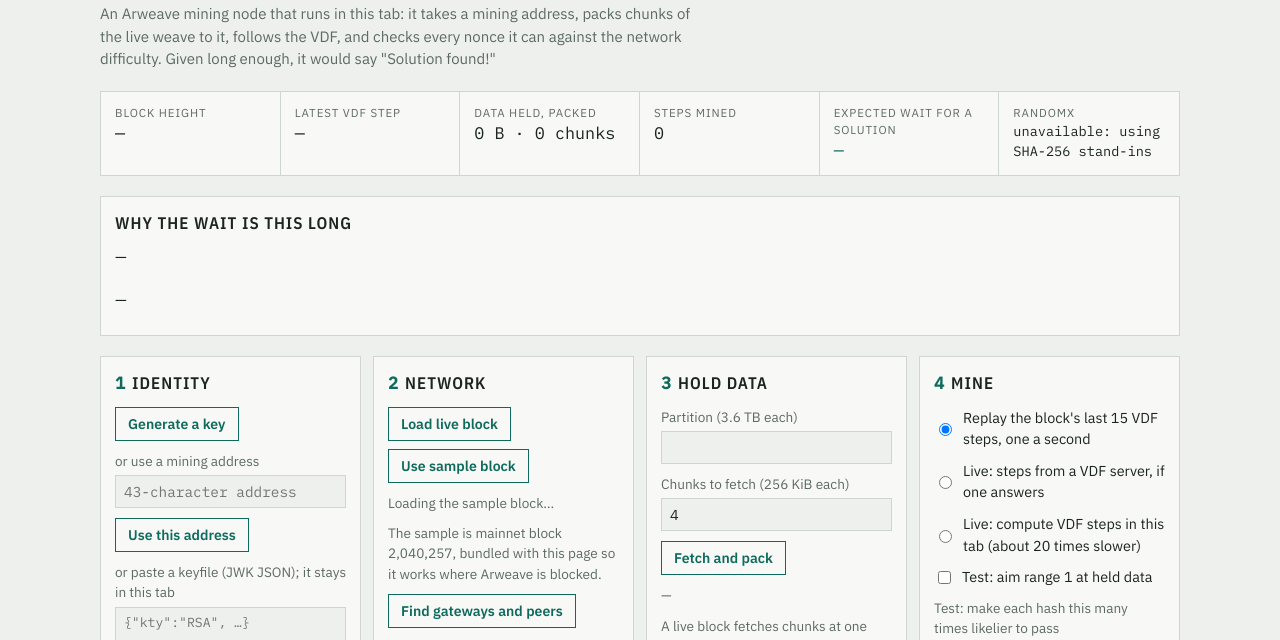
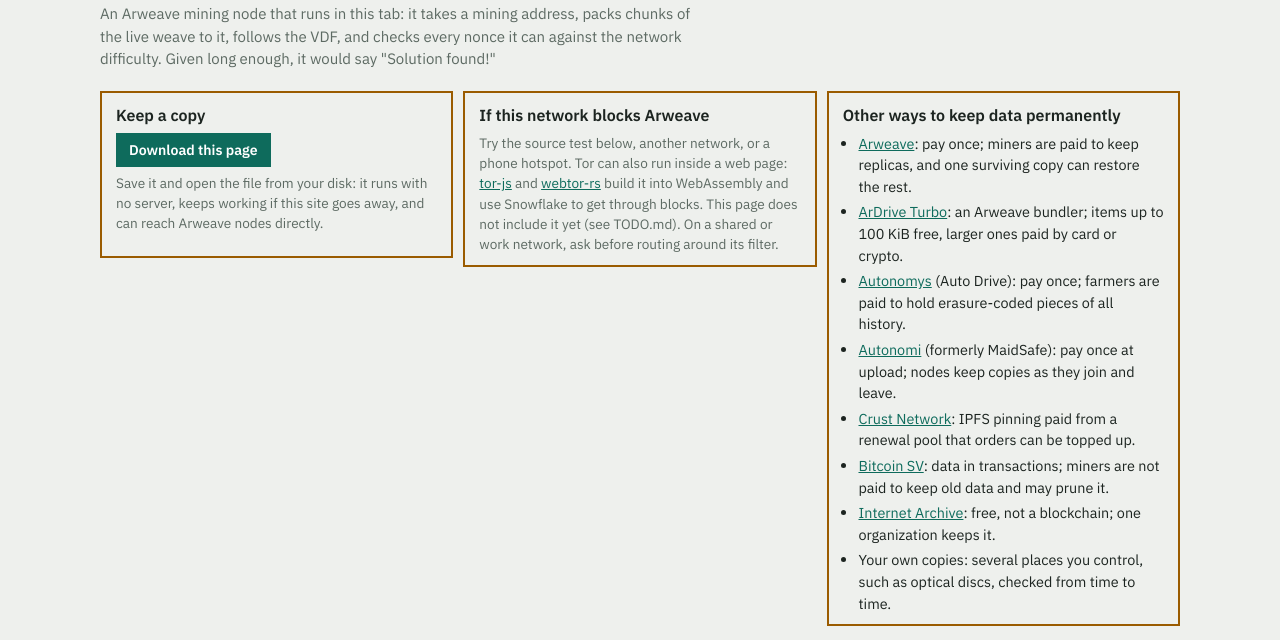
Before and after one commit to fuzzyTew/weave-tab-miner, a website with bundled scripts: page index.html in a window 1280 px wide. Shown: the part 83-723 px from the top of the page. Built offline with nearby package versions, Linux system fonts and the light colour scheme.

Commit message:
Page: reminders at the top — keep a copy, blocked networks and Tor, other permanent storage
Moves the download and permaweb links and the Tor note up from the
bottom and the Network step, and adds links to other ways to keep data
permanently, each with one line on how it pays for keeping data.

Co-Authored-By: Claude Opus 5.5 <noreply@anthropic.com>
Claude-Session: https://claude.ai/code/session_014i5RFt9sDwvsKYJBhvuCFK

```diff
--- a/index.html
+++ b/index.html
@@ -64,6 +64,11 @@
   #stepRows tr { cursor: pointer; }
   #stepRows tr:focus-visible { outline: 2px solid var(--accent); outline-offset: -2px; }
 
+  .reminders { display: grid; gap: 10px; align-items: start; grid-template-columns: repeat(auto-fit, minmax(min(100%, 280px), 1fr)); }
+  .reminder { border: 2px solid var(--warn); padding: 10px 14px; display: grid; gap: 6px; align-content: start; }
+  .reminder h3 { margin: 0; font-size: 1rem; }
+  .alternatives { margin: 0; padding-left: 1.1em; display: grid; gap: 4px; font-size: 0.9rem; }
+  .visually-hidden { position: absolute; width: 1px; height: 1px; overflow: hidden; clip: rect(0 0 0 0); white-space: nowrap; }
   .banner { border: 2px solid var(--good); background: var(--real-bg); padding: 14px 16px; display: grid; gap: 4px; }
   .banner strong { font-family: var(--font-display); font-size: 1.4rem; color: var(--good); }
 
@@ -127,6 +132,34 @@
     <p class="lede">An Arweave mining node that runs in this tab: it takes a mining address, packs chunks of the live weave to it, follows the VDF, and checks every nonce it can against the network difficulty. Given long enough, it would say "Solution found!"</p>
   </header>
 
+  <section class="reminders" aria-labelledby="remindersHeading">
+    <h2 id="remindersHeading" class="visually-hidden">Reminders</h2>
+    <div class="reminder">
+      <h3 id="runHeading">Keep a copy</h3>
+      <div class="row"><a id="downloadLink" class="button-link" download="weave-tab-miner.html" href="#">Download this page</a></div>
+      <p class="stage-note" id="downloadNote"></p>
+      <p class="stage-note" id="permawebNote"></p>
+      <ul id="permawebLinks" class="permaweb-links"></ul>
+    </div>
+    <div class="reminder">
+      <h3>If this network blocks Arweave</h3>
+      <p class="stage-note">Try the source test below, another network, or a phone hotspot. Tor can also run inside a web page: <a href="https://www.npmjs.com/package/tor-js" target="_blank" rel="noopener">tor-js</a> and <a href="https://github.com/igor53627/webtor-rs" target="_blank" rel="noopener">webtor-rs</a> build it into WebAssembly and use Snowflake to get through blocks. This page does not include it yet (see TODO.md). On a shared or work network, ask before routing around its filter.</p>
+    </div>
+    <div class="reminder">
+      <h3>Other ways to keep data permanently</h3>
+      <ul class="alternatives">
+        <li><a href="https://www.arweave.org" target="_blank" rel="noopener">Arweave</a>: pay once; miners are paid to keep replicas, and one surviving copy can restore the rest.</li>
+        <li><a href="https://ardrive.io" target="_blank" rel="noopener">ArDrive Turbo</a>: an Arweave bundler; items up to 100 KiB free, larger ones paid by card or crypto.</li>
+        <li><a href="https://www.autonomys.xyz" target="_blank" rel="noopener">Autonomys</a> (Auto Drive): pay once; farmers are paid to hold erasure-coded pieces of all history.</li>
+        <li><a href="https://autonomi.com" target="_blank" rel="noopener">Autonomi</a> (formerly MaidSafe): pay once at upload; nodes keep copies as they join and leave.</li>
+        <li><a href="https://crust.network" target="_blank" rel="noopener">Crust Network</a>: IPFS pinning paid from a renewal pool that orders can be topped up.</li>
+        <li><a href="https://bsvblockchain.org" target="_blank" rel="noopener">Bitcoin SV</a>: data in transactions; miners are not paid to keep old data and may prune it.</li>
+        <li><a href="https://archive.org" target="_blank" rel="noopener">Internet Archive</a>: free, not a blockchain; one organization keeps it.</li>
+        <li>Your own copies: several places you control, such as optical discs, checked from time to time.</li>
+      </ul>
+    </div>
+  </section>
+
   <div class="readouts" aria-live="polite">
     <div class="readout"><div class="readout-label">Block height</div><div class="readout-value" id="networkHeight">—</div></div>
     <div class="readout"><div class="readout-label">Latest VDF step</div><div class="readout-value" id="networkStep">—</div></div>
@@ -183,7 +216,6 @@
       </label>
       <div class="row"><button id="testSourcesButton" type="button">Test all sources</button></div>
       <ul class="source-results" id="sourceResults"></ul>
-      <p class="stage-note">If a network blocks every Arweave host, Tor can run inside a web page (tor-js and webtor-rs build it into WebAssembly, using Snowflake to get through blocks). This page does not include it yet; it is in TODO.md. On a shared or work network, ask before routing around its filter.</p>
     </section>
 
     <section class="stage" aria-labelledby="holdHeading">
@@ -299,14 +331,6 @@
     <ul class="log" id="activityLog"></ul>
   </section>
 
-  <section class="stage run-yourself" aria-labelledby="runHeading">
-    <h2 id="runHeading">Run it yourself</h2>
-    <div class="row"><a id="downloadLink" class="button-link" download="weave-tab-miner.html" href="#">Download this page</a></div>
-    <p class="stage-note" id="downloadNote"></p>
-    <p class="stage-note" id="permawebNote"></p>
-    <ul id="permawebLinks" class="permaweb-links"></ul>
-  </section>
-
   <section aria-labelledby="ledgerHeading">
     <h2 id="ledgerHeading">What is real here</h2>
     <div class="ledger">
```
